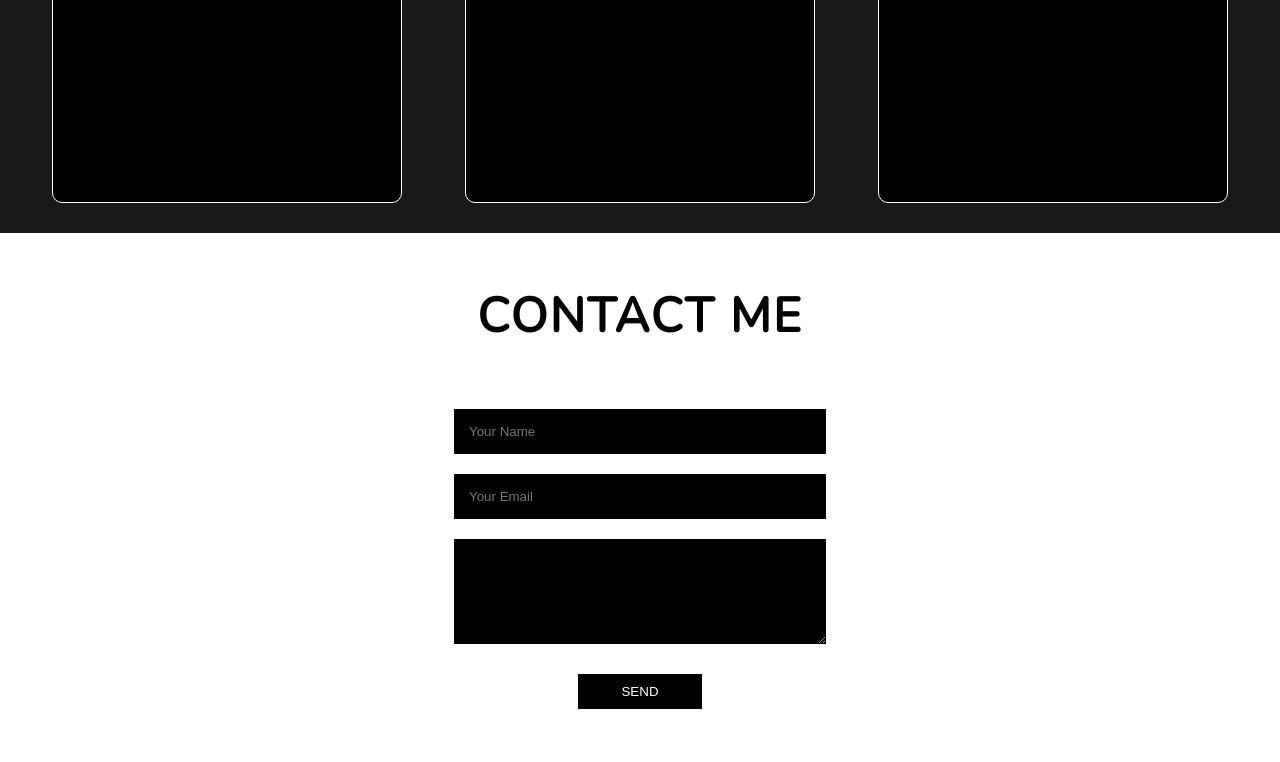
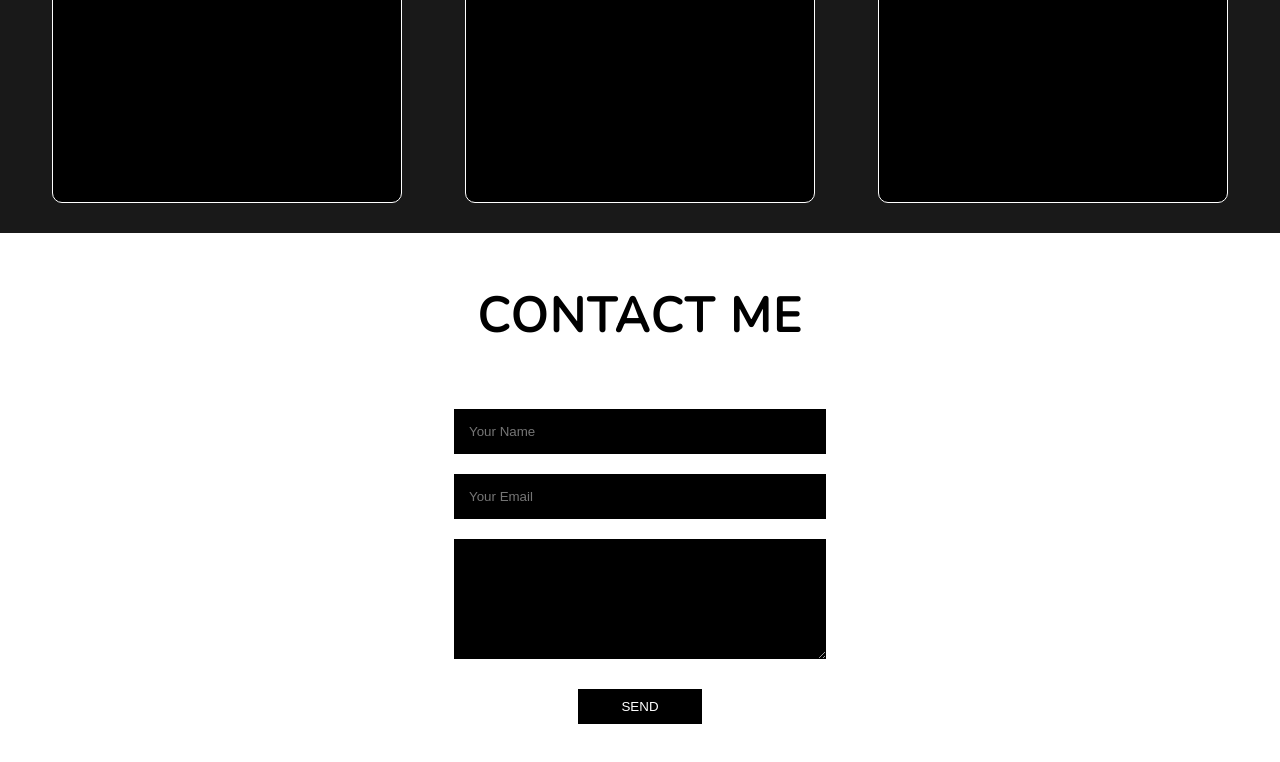
Before and after one commit to janedoeis-a-rat/FirstPortfolio, a plain HTML site: page index.html in a window 1280 px wide. Shown: the part 1768-2530 px from the top of the page. Drawn offline with nearby package versions, Linux system fonts and the light colour scheme.

Commit message:
Update index.html

```diff
--- a/index.html
+++ b/index.html
@@ -73,7 +73,7 @@
             <form action="" class="form">
                 <input type="text" name="name" class="input" placeholder="Your Name">
                 <input type="email" name="email" class="input" placeholder="Your Email">
-                <textarea name="comment" id="comment" cols="30" rows="5" placeholder="Your Comment">
+                <textarea name="comment" id="comment" cols="30" rows="6" placeholder="Your Comment">
                 </textarea>
                 <input type="submit" value="SEND" id="send">
             </form>
```
